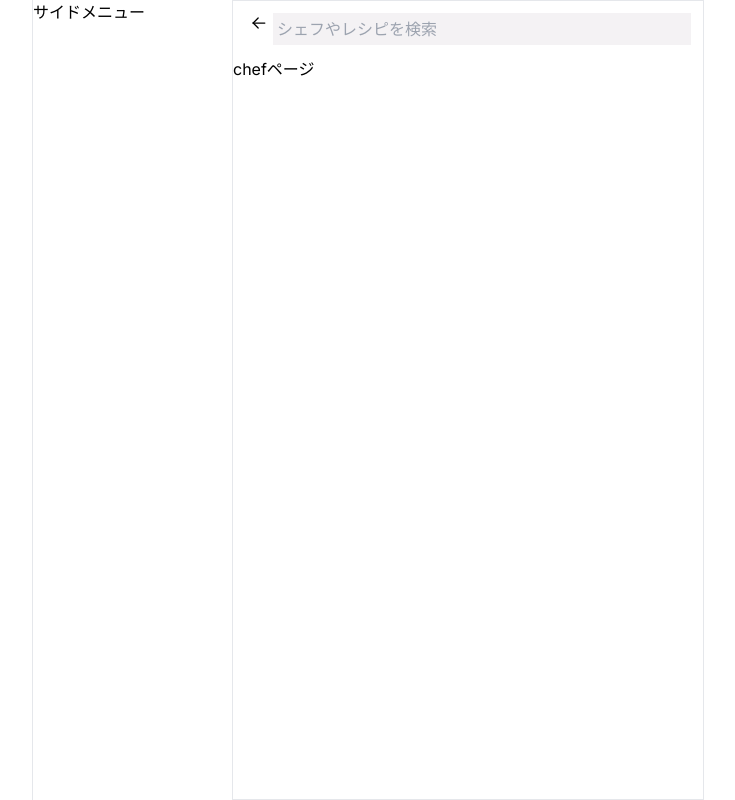
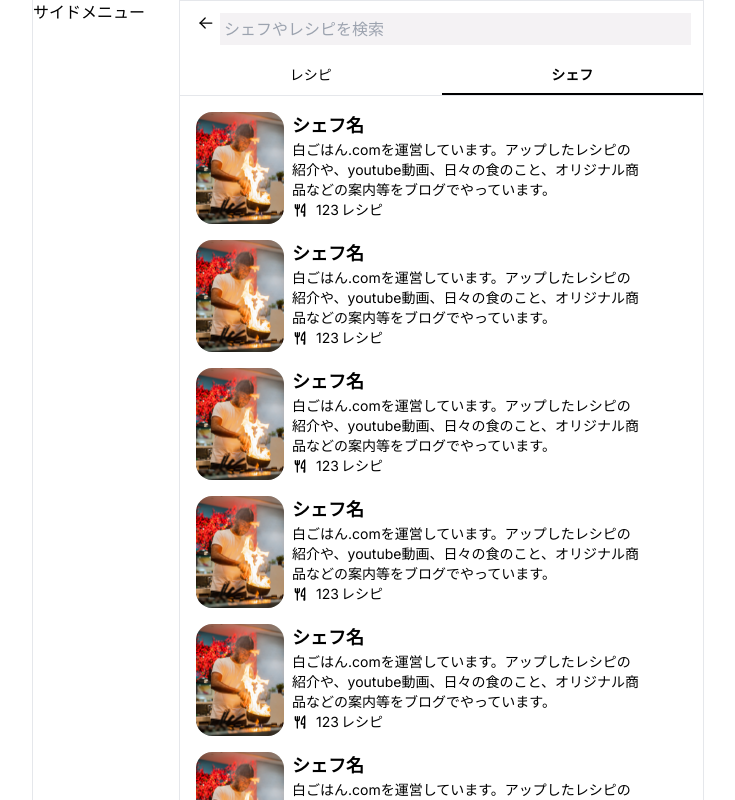
Before and after one commit to qin-team-recipe/09-frontend, a Next.js app: page /search/chef in a window 1280 px wide. Shown: the top 800 px of the page, without its empty margins (272-1007 px from the left). Built offline with nearby package versions, Linux system fonts and the light colour scheme.

Commit message:
💄  静的な値でUI実装

```diff
--- a/src/app/search/chef/page.tsx
+++ b/src/app/search/chef/page.tsx
@@ -1,9 +1,19 @@
-import Image from "next/image"
+import { ChefCard } from "src/components/ChefCard"
 
 export default function Home() {
   return (
-    <main className="">
-      <h1>chefページ</h1>
-    </main>
+    <div className="flex flex-col p-4 gap-y-4">
+      {/* TODO: 値を動的にする */}
+      {[...Array(10)].map((_, i) => (
+        <ChefCard
+          name={"シェフ名"}
+          description={
+            "白ごはん.comを運営しています。アップしたレシピの紹介や、youtube動画、日々の食のこと、オリジナル商品などの案内等をブログでやっています。"
+          }
+          image={"/sampleChefCard.png"}
+          recipeCount={123}
+        />
+      ))}
+    </div>
   )
 }
--- a/src/app/search/layout.tsx
+++ b/src/app/search/layout.tsx
@@ -1,7 +1,4 @@
-import { Inter } from "next/font/google"
 import { ArrowLeftIcon } from "src/components/ArrowLeftIcon"
-
-const inter = Inter({ subsets: ["latin"] })
 
 export const metadata = {
   title: "Create Next App",
@@ -15,7 +12,8 @@ export default function RootLayout({
 }) {
   return (
     <div className="flex w-full min-h-screen mx-auto sm:max-w-2xl sm:flex-row ">
-      <div className="w-[200px] border-l">サイドメニュー</div>
+      {/* TODO: サイドメニューを実装し次第入れる */}
+      <div className="w-[147px] border-l">サイドメニュー</div>
       <div className="flex-1 border">
         <div className="flex p-3">
           <a href="#" className="px-1">
@@ -29,6 +27,17 @@ export default function RootLayout({
             />
           </div>
         </div>
+        <nav className="flex text-sm border-b">
+          <a href="#" className="flex-1 py-2 text-center">
+            レシピ
+          </a>
+          <a
+            href="#"
+            className="flex-1 py-2 font-bold text-center border-b-2 border-[#000000]"
+          >
+            シェフ
+          </a>
+        </nav>
         {children}
       </div>
     </div>
```
